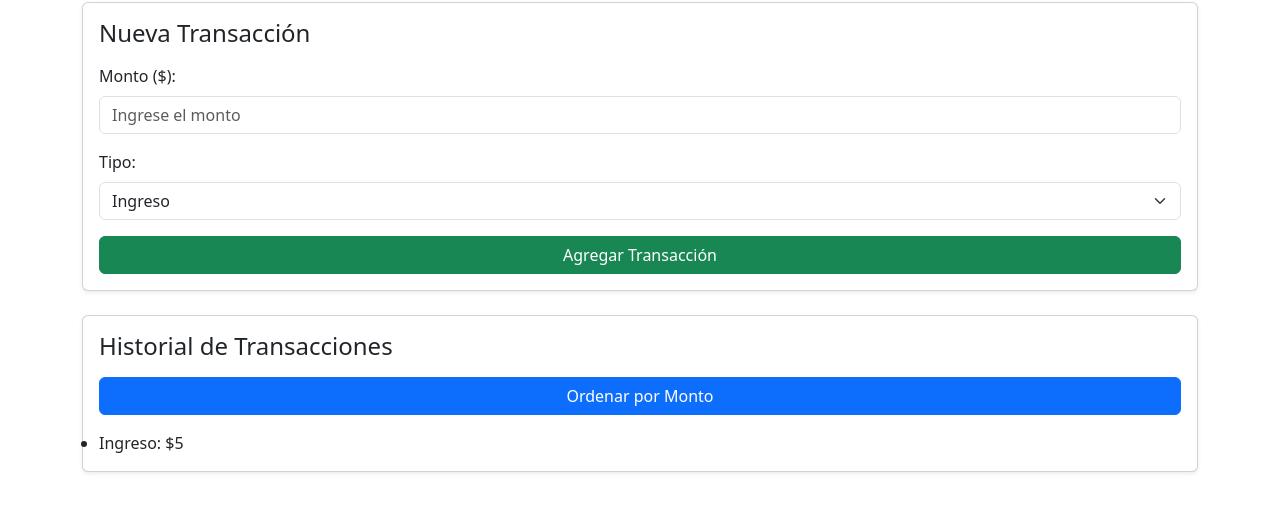
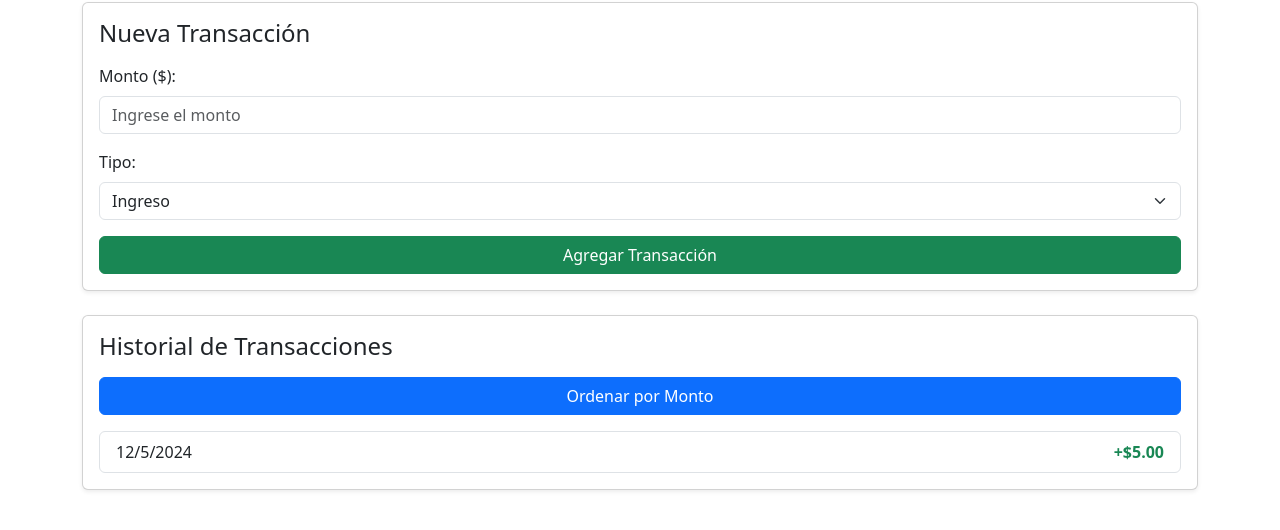
Before and after one commit to Eduardo-Inga-Lopez/personal-budget, a plain HTML site: page index.html in a window 1280 px wide. Both pictures are taken after typing "5" into the empty fields and a click on the button "Agregar Transacción". Shown: the part 118-648 px from the top of the page. Drawn offline with nearby package versions, Linux system fonts and the light colour scheme.

Commit message:
Desarrollo final de LAB05

```diff
--- a/app.js
+++ b/app.js
@@ -1,59 +1,62 @@
 // Array para almacenar las transacciones
-let transactions = []; // Aquí guardaremos todas las transacciones ingresadas (tipo y monto)
+let transactions = [];
 
 // Manejar el envío del formulario
 document.getElementById("transaction-form").addEventListener("submit", function (event) {
-  // Detener el comportamiento predeterminado del formulario (recargar la página)
   event.preventDefault();
 
-  // Obtener el monto ingresado por el usuario y convertirlo a número decimal
+  // Obtener datos del formulario
   const amount = parseFloat(document.getElementById("amount").value);
-
-  // Obtener el tipo de transacción seleccionado (ingreso o gasto)
   const type = document.getElementById("type").value;
 
-  // Validar que el monto ingresado sea un número válido mayor a 0
   if (isNaN(amount) || amount <= 0) {
-    alert("Por favor, ingrese un monto válido."); // Mostrar alerta si el monto no es válido
-    return; // Salir de la función sin agregar la transacción
+    alert("Por favor, ingrese un monto válido.");
+    return;
   }
 
-  // Agregar la nueva transacción al array 'transactions'
-  transactions.push({ type, amount });
+  // Obtener fecha actual
+  const date = new Date().toLocaleDateString();
 
-  // Renderizar (mostrar) todas las transacciones actualizadas en la lista
+  // Agregar transacción
+  transactions.push({ date, type, amount });
   renderTransactions();
 
-  // Limpiar el formulario para que quede listo para un nuevo ingreso
+  // Limpiar el formulario
   this.reset();
 });
 
 // Función para renderizar las transacciones
 function renderTransactions() {
-  // Seleccionar la lista HTML donde se mostrarán las transacciones
   const transactionList = document.getElementById("transaction-list");
+  transactionList.innerHTML = ""; // Limpiar la lista actual
 
-  // Limpiar el contenido actual de la lista para evitar duplicados
-  transactionList.innerHTML = "";
+  transactions.forEach((transaction) => {
+    // Crear elemento de lista
+    const listItem = document.createElement("li");
+    listItem.className = "list-group-item d-flex justify-content-between align-items-center";
 
-  // Recorrer todas las transacciones almacenadas en el array
-  transactions.forEach((transaction, index) => {
-    // Crear un nuevo elemento <li> para cada transacción
-    const listItem = document.createElement("li");
+    // Aplicar estilo según el tipo de transacción
+    const textColor = transaction.type === "income" ? "text-success" : "text-danger";
 
-    // Establecer el texto del <li>, mostrando el tipo de transacción y el monto
-    listItem.textContent = `${transaction.type === "income" ? "Ingreso" : "Gasto"}: $${transaction.amount}`;
+    // Contenido del elemento
+    listItem.innerHTML = `
+      <span>${transaction.date}</span>
+      <span class="${textColor} fw-bold">${transaction.type === "income" ? "+" : "-"}$${transaction.amount.toFixed(2)}</span>
+    `;
 
-    // Agregar el <li> a la lista de transacciones en el HTML
     transactionList.appendChild(listItem);
   });
 }
 
-// Manejar el clic en el botón para ordenar las transacciones
+// Manejar el botón para ordenar transacciones
 document.getElementById("sort-button").addEventListener("click", function () {
-  // Ordenar las transacciones en el array por monto en orden descendente
-  transactions.sort((a, b) => b.amount - a.amount);
+  // Ordenar primero por tipo (income antes que expense) y luego por monto de mayor a menor
+  transactions.sort((a, b) => {
+    if (a.type === b.type) {
+      return b.amount - a.amount; // Ordenar por monto si el tipo es igual
+    }
+    return a.type === "income" ? -1 : 1; // Ingreso primero, gasto después
+  });
 
-  // Volver a renderizar las transacciones para reflejar el nuevo orden
   renderTransactions();
 });
```
Also changed, not shown: index.html (+4 -4 lines), styles.css (line endings or trailing spaces).
